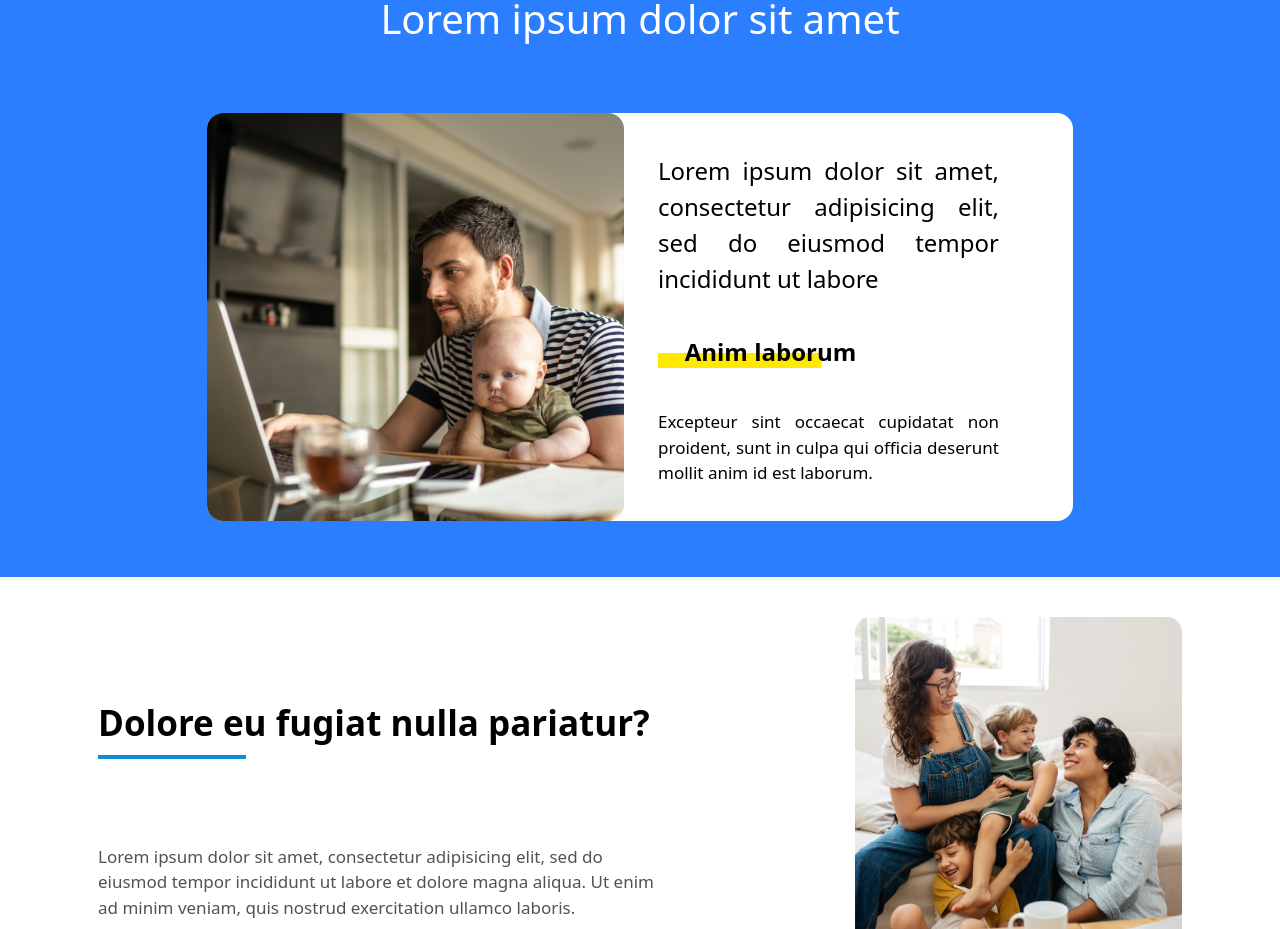
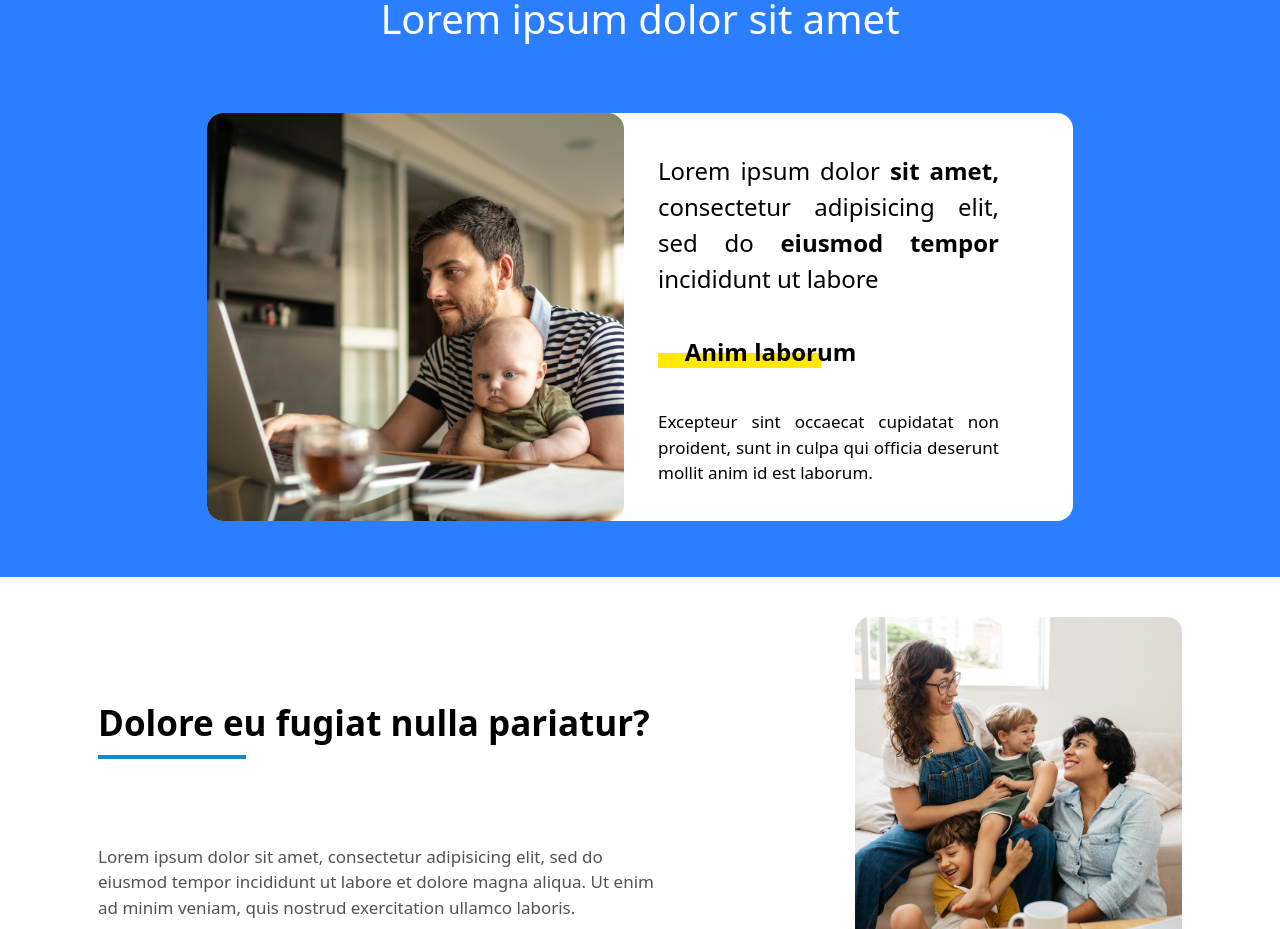
Before and after one commit to wellerson-pinheiros/choveu_teste, a React (Vite) app: page / in a window 1280 px wide. Shown: the part 1500-2429 px from the top of the page. Built offline with nearby package versions, Linux system fonts and the light colour scheme.

Commit message:
:ok_hand: corrijindo formataçao de texto

```diff
--- a/src/components/TerceariSection.tsx
+++ b/src/components/TerceariSection.tsx
@@ -11,7 +11,7 @@ function TerceariSection() {
             <div className="w-[866px] h-[408px] flex mx-auto bg-white rounded-2xl gap-2.5">
                 <img src={rostos} alt="foto de um pai e seu bebê " className='rounded-2xl'/>
                 <div className='flex flex-col  w-[365px] text-justify  pt-4 pl-6'>
-                    <p className='text-black font-inter font-normal text-[24px] pt-6'>Lorem ipsum dolor sit amet, consectetur adipisicing elit, sed do eiusmod tempor incididunt ut labore </p>
+                    <p className='text-black font-inter font-normal text-[24px] pt-6'>Lorem ipsum dolor <span className='font-inter font-bold text-[24px]'>sit amet,</span> consectetur adipisicing elit, sed do <span className='font-inter font-bold text-[24px]'>eiusmod tempor</span> incididunt ut labore </p>
 
                 <div className='w-[225px] h-[29px] pt-14 flex flex-col text-center'>
                         <img src={barra} alt="barra amarela" className='w-[163.57px]'/>
```
